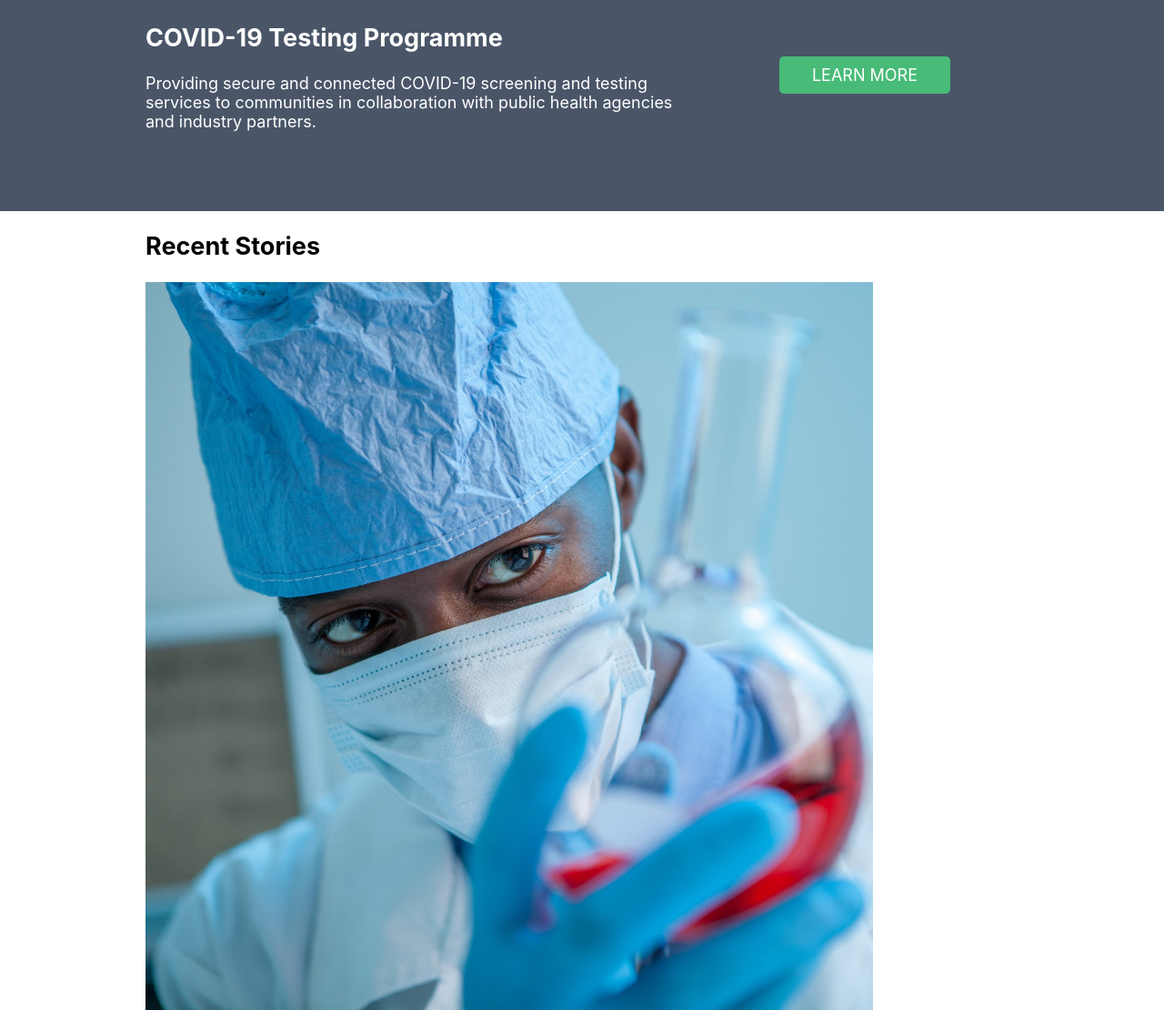
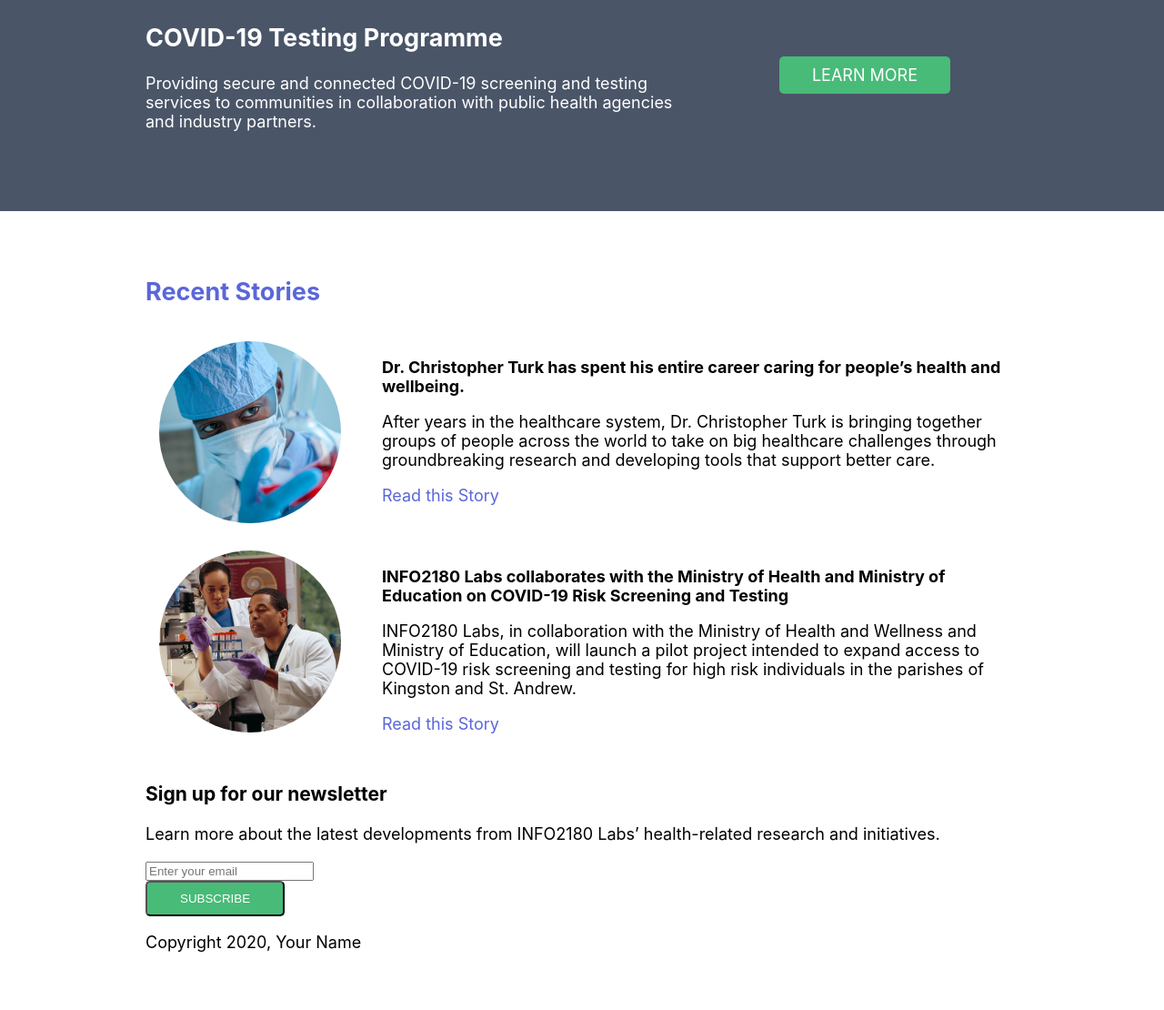
Before and after one commit to Rascal20/info2180-project1, a plain HTML site: page index.html in a window 1280 px wide. Shown: the part 957-2067 px from the top of the page at 91% size. After the commit the page ends 2021 px from the top, so only its background shows below. Drawn offline with Linux system fonts and the light colour scheme.

Commit message:
Recent Stories Section Styling

```diff
--- a/styles.css
+++ b/styles.css
@@ -127,3 +127,33 @@ li a:hover{
 .cta{
     padding-right: 75px;
 }
+
+/*Recent Stories*/
+.stories .container{
+    display: flex;
+    flex-direction: column;
+    padding-top: 50px;
+}
+.stories .container > h2{
+    color: #5A67D8;
+}
+.stories .container .article-body > p > a{
+    color: #5A67D8;
+    text-decoration: none;
+}
+.stories .container .article-body > h3{
+    font-size: 18px;
+}
+.stories .container img{
+    height: 200px;
+    width: 200;
+    border-radius: 50%;
+}
+article{
+    display: flex;
+    flex-direction: row;
+    padding: 15px;
+}
+.stories .container .article-body{
+    padding-left: 45px;
+}
```
